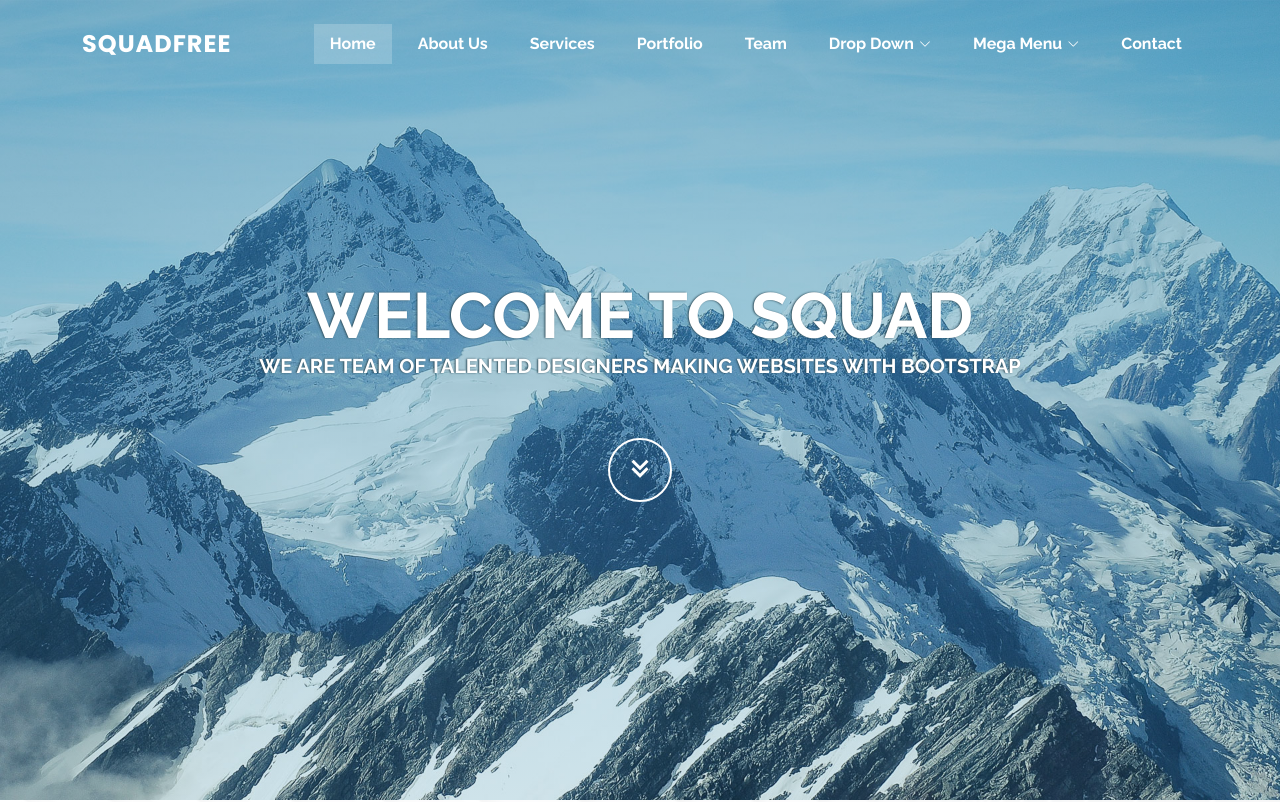
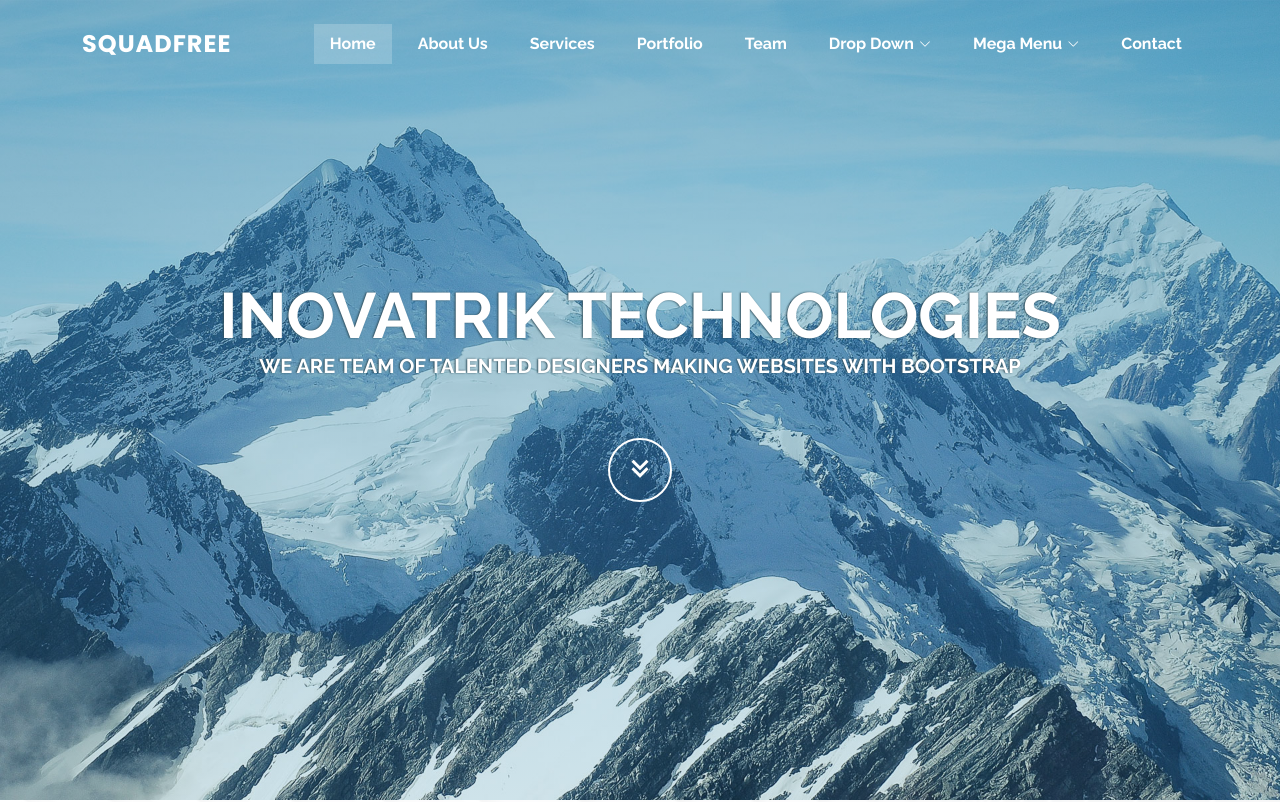
Before and after one commit to inovatrik-manikandan/testrepo, a plain HTML site: page index.html in a window 1280 px wide. Shown: the top 802 px of the page. Drawn offline with nearby package versions, Linux system fonts and the light colour scheme.

Commit message:
jenkins job test 2

```diff
--- a/index.html
+++ b/index.html
@@ -117,7 +117,7 @@
   <!-- ======= Hero Section ======= -->
   <section id="hero">
     <div class="hero-container" data-aos="fade-up">
-      <h1>Welcome to Squad</h1>
+      <h1>INOVATRIK TECHNOLOGIES</h1>
       <h2>We are team of talented designers making websites with Bootstrap</h2>
       <a href="#about" class="btn-get-started scrollto"><i class="bx bx-chevrons-down"></i></a>
     </div>
```
